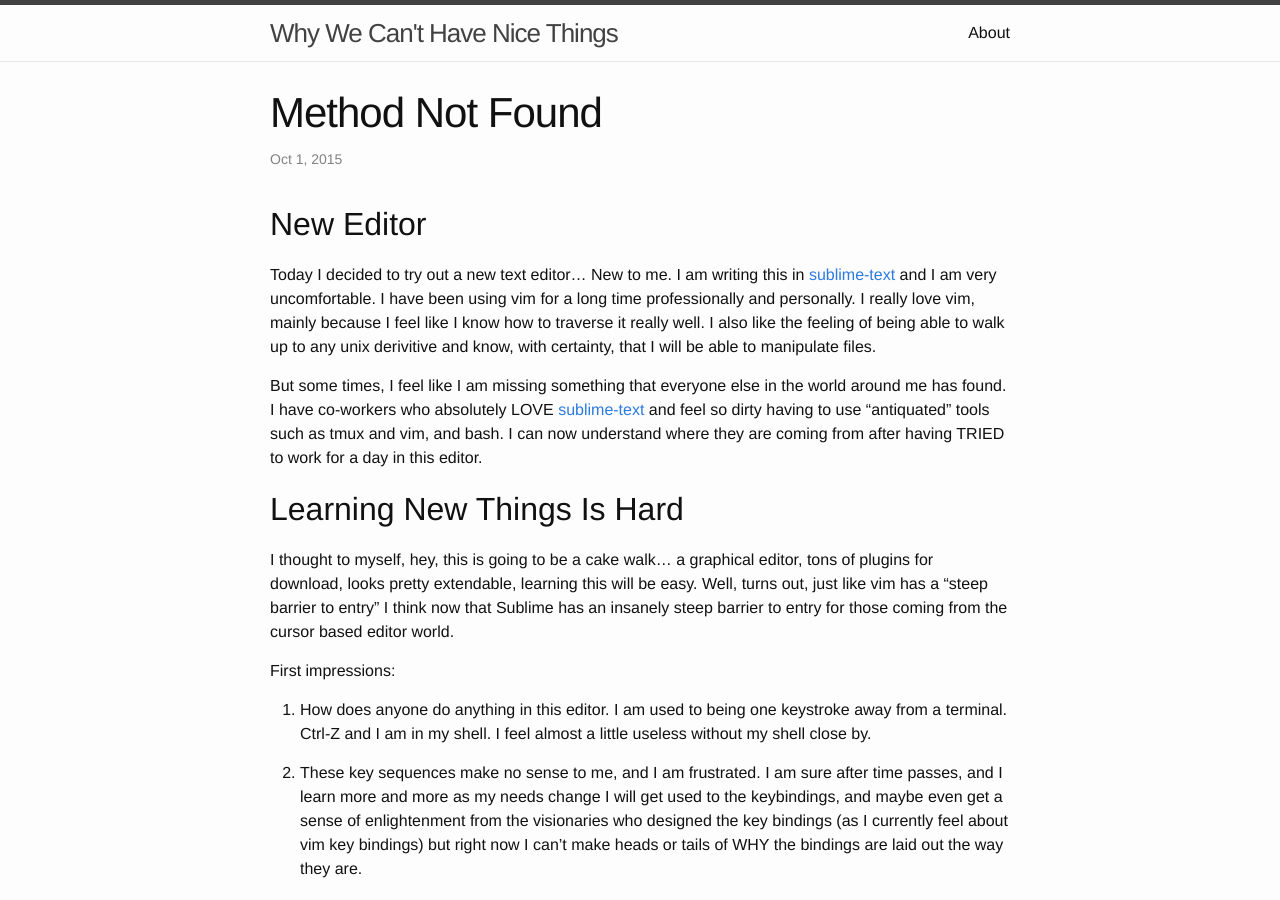
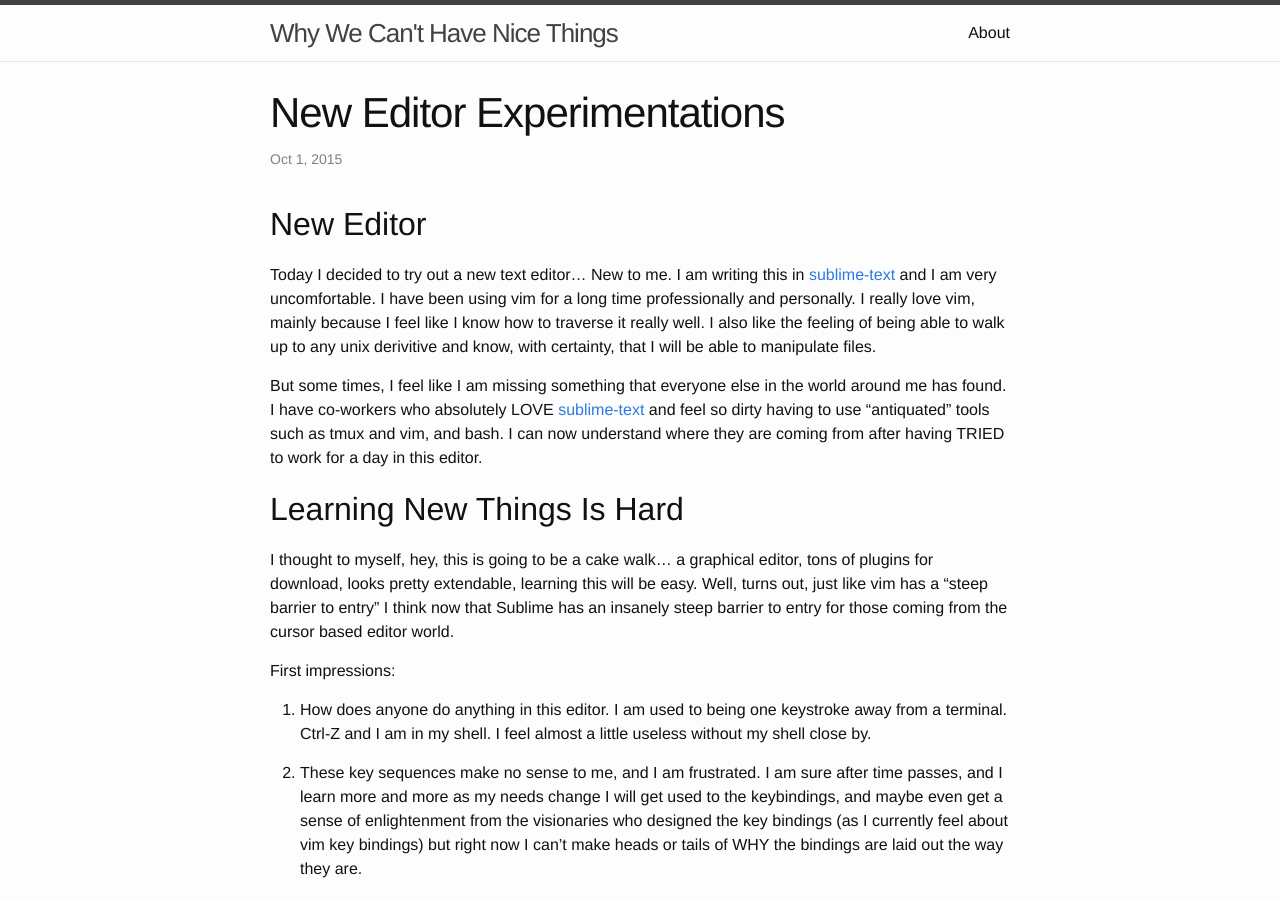
Before and after one commit to husobee/husobee.github.io, a Jekyll site: the page built from _posts/2015-10-01-new-editor.markdown, in a window 1280 px wide and 900 px high. Built offline with Jekyll 4.4.1, drawn with Linux system fonts in a browser that asks for light colours.

Commit message:
fixing title.

```diff
--- a/_posts/2015-10-01-new-editor.markdown
+++ b/_posts/2015-10-01-new-editor.markdown
@@ -1,6 +1,6 @@
 ---
 layout: post
-title: "Method Not Found"
+title: "New Editor Experimentations"
 date: 2015-10-01 20:00:00
 categories: development ide
 ---
```
